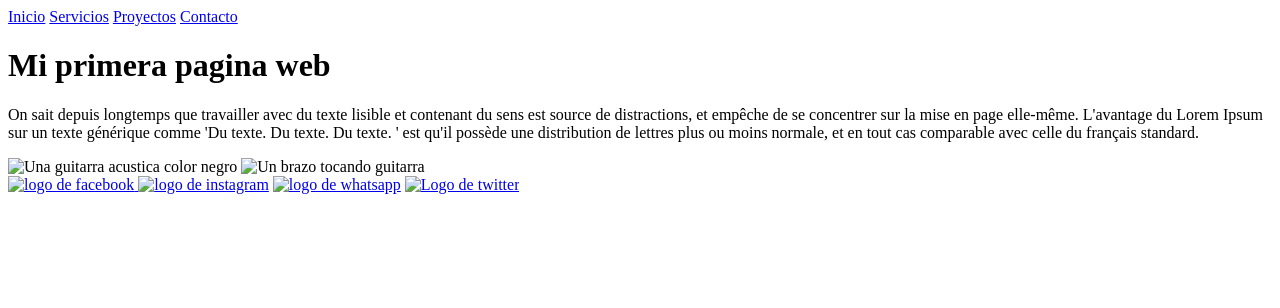
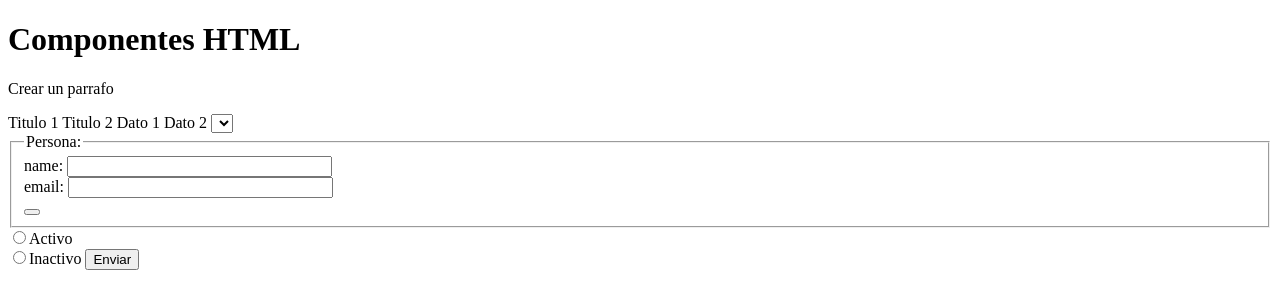
Before and after one commit to Rengifo-Deer/Primer-Repositorio, a plain HTML site: page index.html in a window 1280 px wide. Drawn offline with Linux system fonts and the light colour scheme.

Commit message:
Add files via upload

```diff
--- a/index.html
+++ b/index.html
@@ -1,34 +1,47 @@
 <!DOCTYPE html>
 <html lang="en">
 <head>
-    <title>Hola Mundo</title>
     <meta charset="UTF-8">
     <meta name="viewport" content="width=device-width, initial-scale=1.0">
-    <title>Mi primera webt</title>
+    <title>Componentes HTML</title>
 </head>
 <body>
-    <nav>
-        <a href="#">Inicio</a>
-        <a href="#">Servicios</a>
-        <a href="#">Proyectos</a>
-        <a href="#">Contacto</a>
-    </nav>
-    <a href="https://google.com" target="blank"></a><h1>Mi primera pagina web</h1></a>
-    <p>On sait depuis longtemps que travailler avec du texte lisible et
-         contenant du sens est source de distractions, et empêche de se
-         concentrer sur la mise en page elle-même. L'avantage du Lorem
-        Ipsum sur un texte générique comme 'Du texte. Du texte. Du texte.
-        ' est qu'il possède une distribution de lettres plus ou moins normale,
-         et en tout cas comparable avec celle du français standard.</p>
-         <img src="IMG/guitarra acustica.jpg" alt="Una guitarra acustica color negro" height="350" width="350">
-         <img src="IMG/Guitarra.jpg" alt="Un brazo tocando guitarra" height="350" width="350">
+    <h1>Componentes HTML</h1>
+    <p>Crear un parrafo</p>
+    <Table></Table>
+    <tr>
+<th>Titulo 1</th>
+<th>Titulo 2</th>
 
-         <footer>
-             <a href="https://facebook.com"><img src="IMG/pngwave.png" alt="logo de facebook" height="50"> </a>
-             <a href="https://instagram.com"> <img src="IMG/instagram.png" alt="logo de instagram" height="45"></a>
-             <a href="https://whatsapp.com"> <img src="IMG/whatsapp.png" alt="logo de whatsapp" height="40"></a>
-             <a href="https://twitter.com"> <img src="IMG/twitter.png" alt="Logo de twitter" height="55"></a>
-         </footer>
+<tr>
+    <td>Dato 1</td>
+    <td>Dato 2</td>
+</tr>
+
+<select name="Lista 1">
+   <option value="1"></option>
+   <option value="2"></option>
+   <option value="3"></option>
+
+</select>
+
+<form name="formulario 1" action="recurso en servidor">
+<fieldset>
+    <legend> Persona: </legend>
+    name: <input type="text" size="30" name="" /> <br>
+email: <input type="text" size="30" name="" /> <br>
+<button type="submit"></button>
+</fieldset>
+</form>
+
+<label for="estado"></label>
+<input type="Radio" name="estado" value="A">Activo <br>
+<input type="Radio" name="estado" value="I">Inactivo
+<input type="submit" value="Enviar">
+
+
+
+
 
 
 
```
